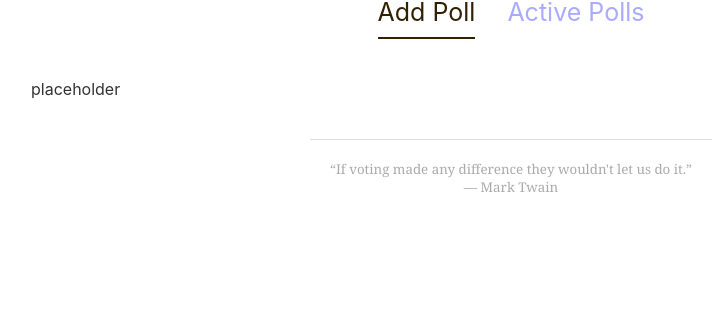
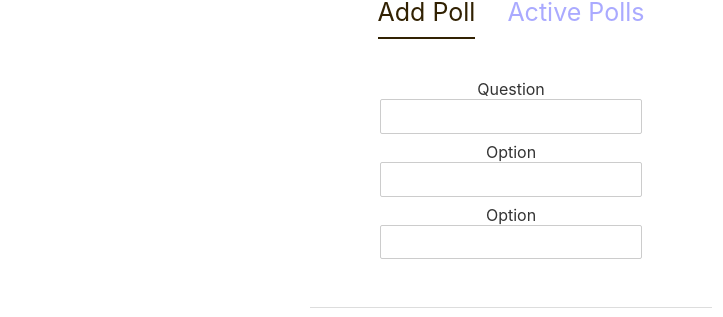
Before and after one commit to hckrtst/polls, a Svelte app in the folder north-poll/: page / in a window 1280 px wide. Shown: the part 372-689 px from the top of the page, without its empty margins (129-852 px from the left). Built offline with nearby package versions, Linux system fonts and the light colour scheme.

Commit message:
add form fields

```diff
--- a/north-poll/src/components/AddPollForm.svelte
+++ b/north-poll/src/components/AddPollForm.svelte
@@ -1,3 +1,20 @@
 <script></script>
-<form>placeholder</form>
-<style></style>
+<form>
+  <div class="form-field">
+    <label for="question">Question</label>
+    <input type="text" id="question">
+  </div>
+  <div class="form-field">
+    <label for="answer-a">Option</label>
+    <input type="text" id="answer-a">
+  </div>
+  <div class="form-field">
+    <label for="answer-b">Option</label>
+    <input type="text" id="answer-b">
+  </div>
+</form>
+<style>
+  .form-field{
+    text-align: center;
+  }
+</style>
```
